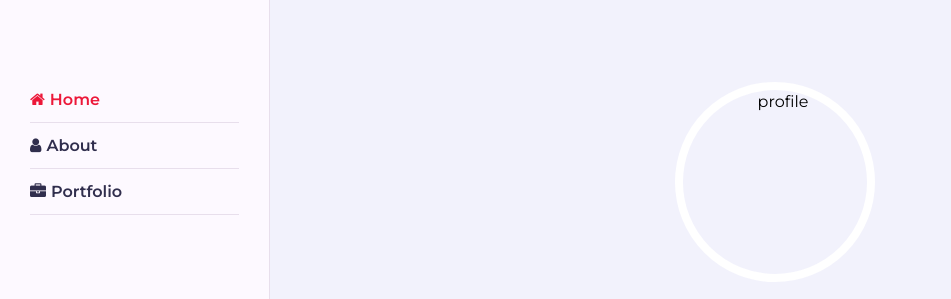
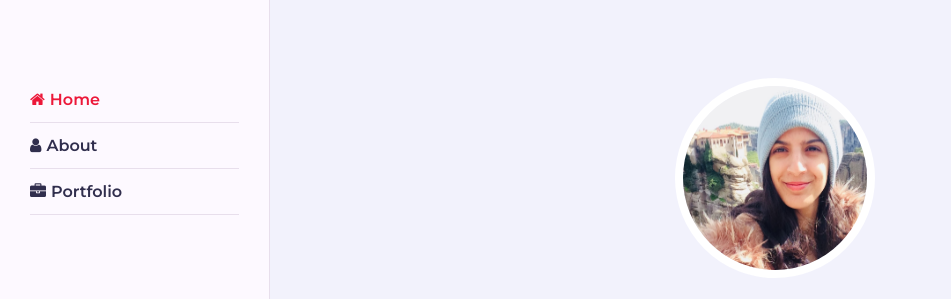
Before and after one commit to Nahla531/nahla531.github.io, a plain HTML site: page index.html in a window 1280 px wide. Shown: the part 143-442 px from the top of the page, without its empty margins (0-951 px from the left). Drawn offline with nearby package versions, Linux system fonts and the light colour scheme.

Commit message:
Update index.html

```diff
--- a/index.html
+++ b/index.html
@@ -42,7 +42,7 @@
             <section class="home section" id="home">
                 <div class="container">
                     <div class="intro">
-                        <img src="images/IMG_E4736-2.jpg" alt="profile" class="shadow-dark">
+                        <img src="IMG_E4736-2.jpg" alt="profile" class="shadow-dark">
                         <h1>Nahla Al-eikish</h1>
                         <p>I'm a front-end &amp; Python Developer </p>
                         <div class="social-links">
```
